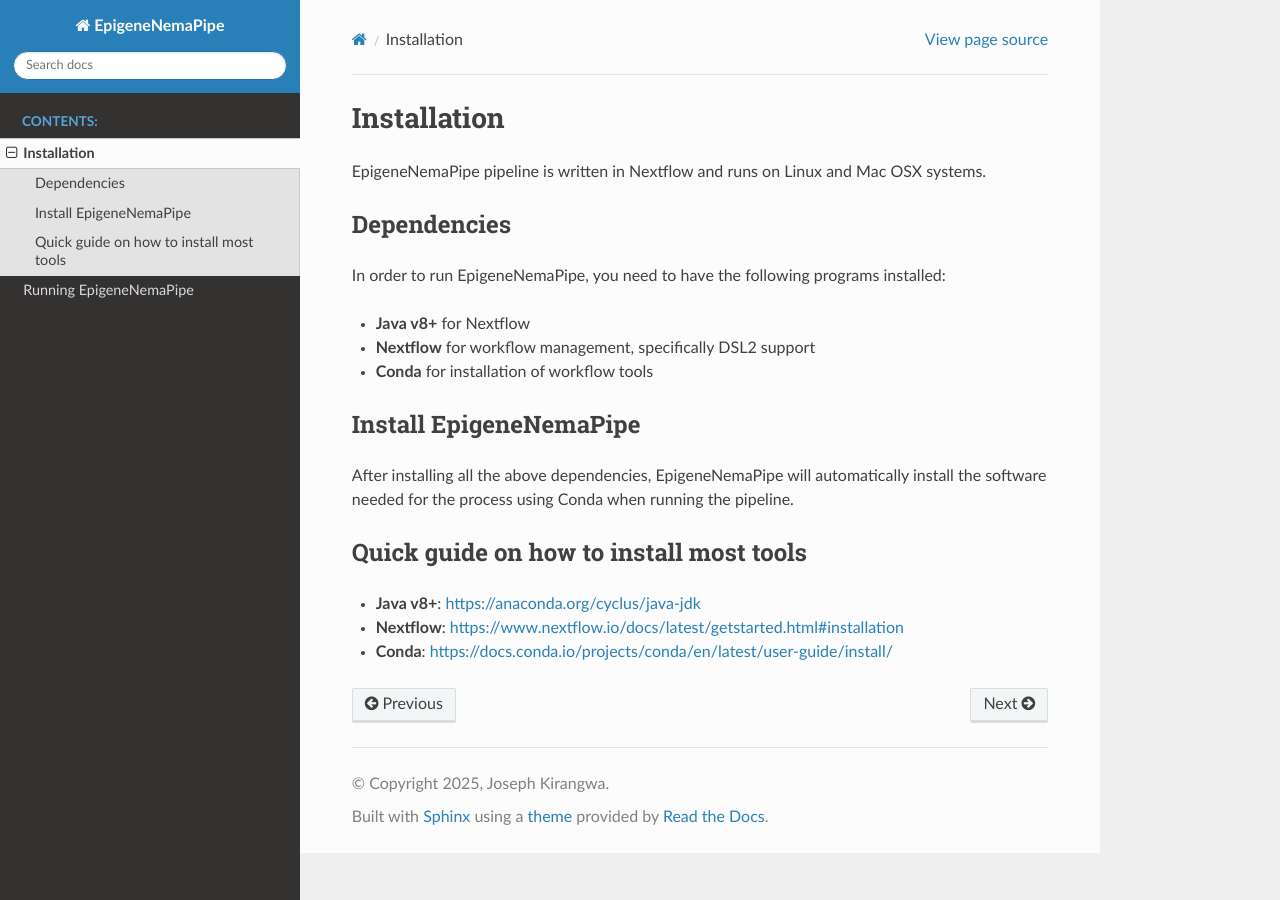
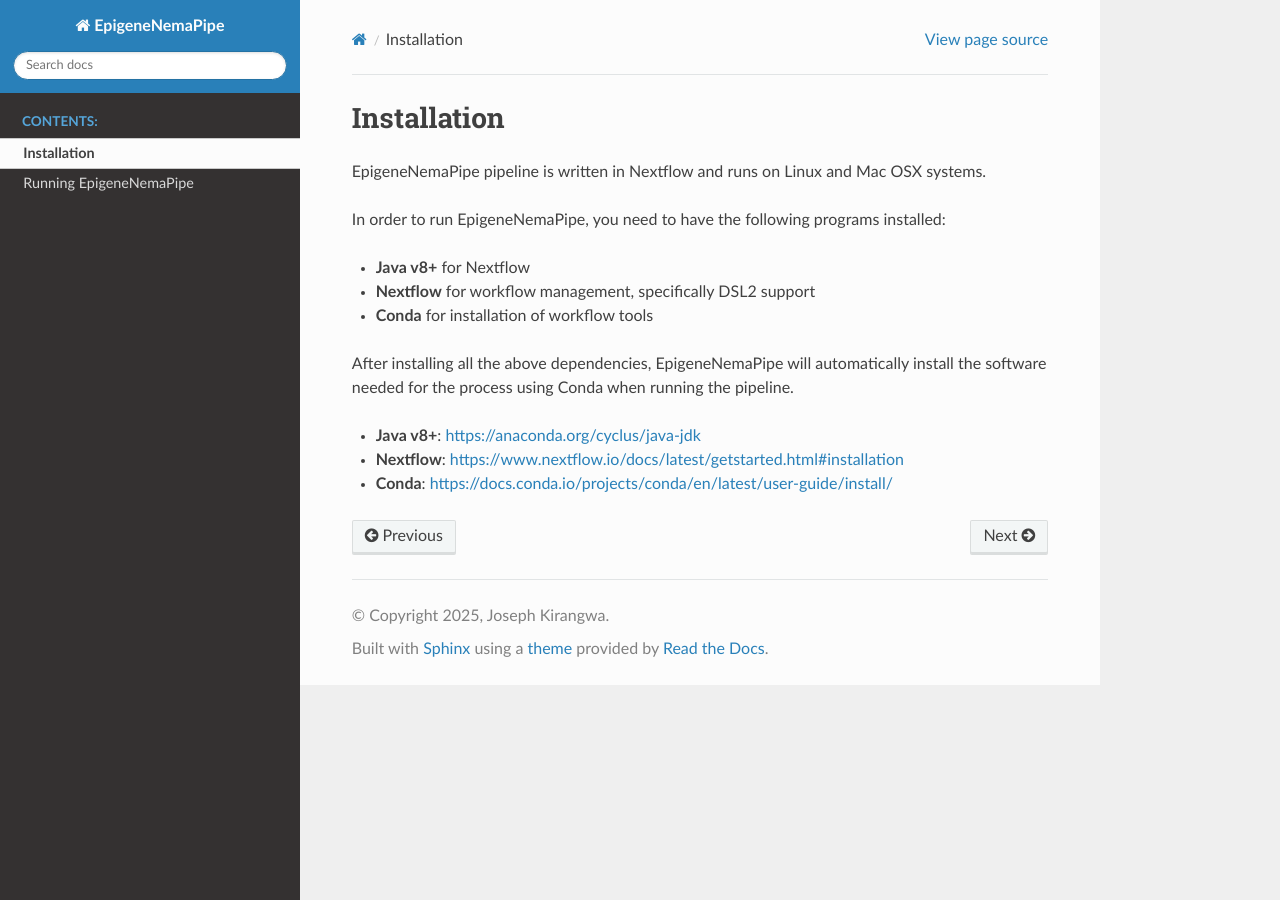
Before and after one commit to jkirangw/EpiNemaPipe, a Sphinx documentation site: the page built from docs/source/Installation.md, in a window 1280 px wide. Built offline with Sphinx 7.4.7 and the Read the Docs theme 3.1.0, drawn with Linux system fonts in a browser that asks for light colours.

Commit message:
Update documentation

```diff
--- a/docs/source/Installation.md
+++ b/docs/source/Installation.md
@@ -2,7 +2,6 @@
 
 EpigeneNemaPipe pipeline is written in Nextflow and runs on Linux and Mac OSX systems.
 
-## Dependencies
 
 In order to run EpigeneNemaPipe, you need to have the following programs installed:
 
@@ -10,11 +9,8 @@
 - **Nextflow** for workflow management, specifically DSL2 support
 - **Conda** for installation of workflow tools
 
-## Install EpigeneNemaPipe
 
 After installing all the above dependencies, EpigeneNemaPipe will automatically install the software needed for the process using Conda when running the pipeline.
-
-## Quick guide on how to install most tools
 
 - **Java v8+**: [https://anaconda.org/cyclus/java-jdk](https://anaconda.org/cyclus/java-jdk)
 - **Nextflow**: [https://www.nextflow.io/docs/latest/getstarted.html#installation](https://www.nextflow.io/docs/latest/getstarted.html#installation)
```
